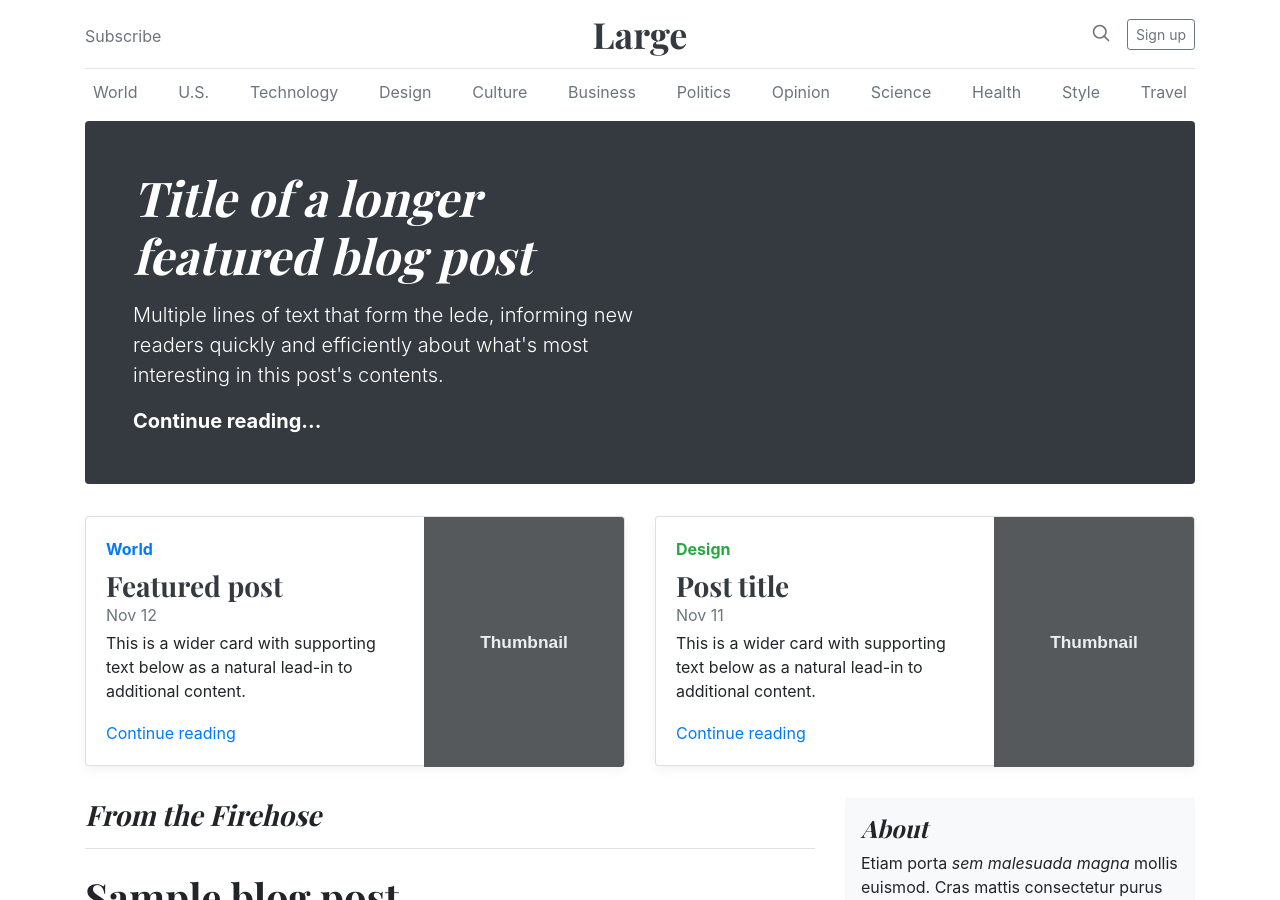
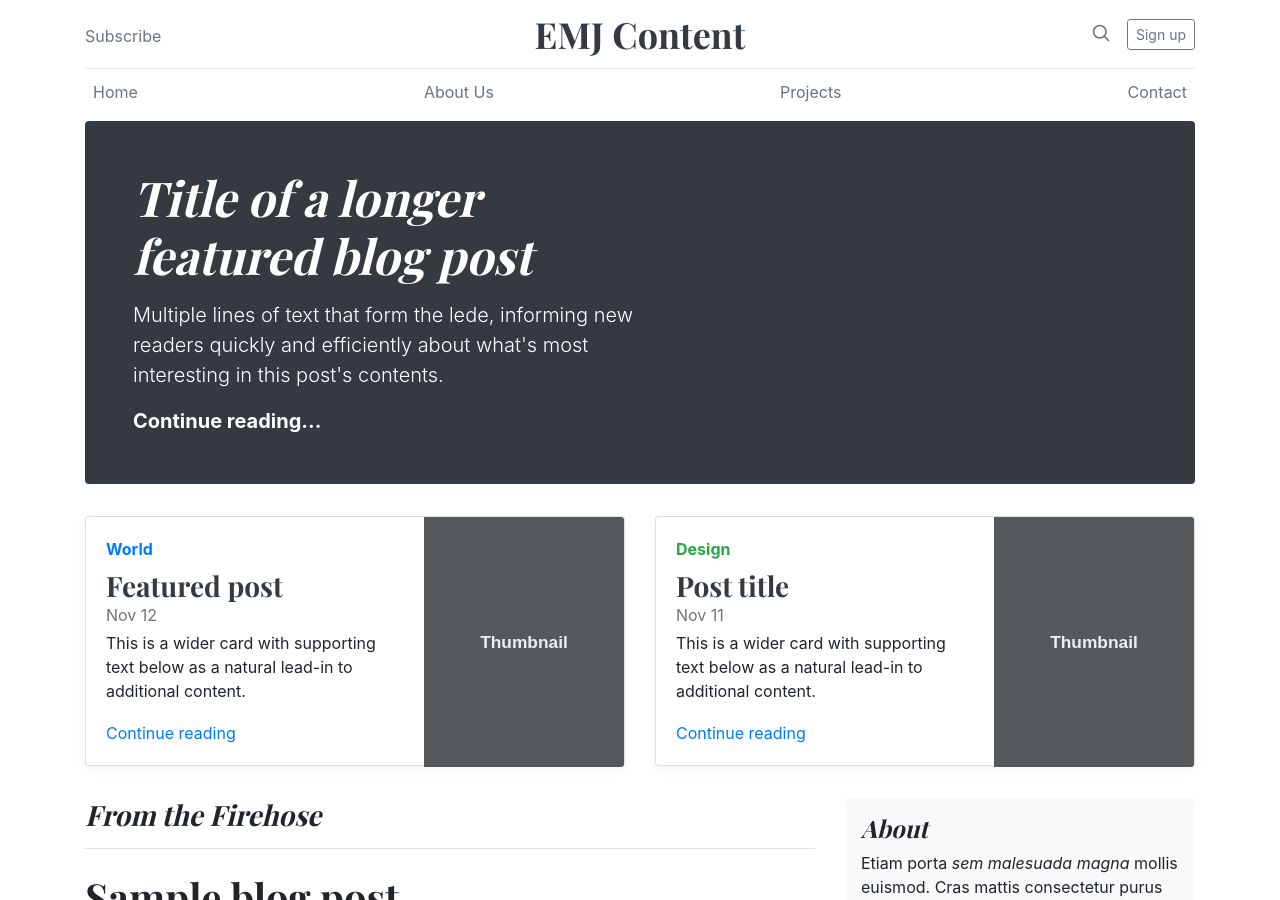
Before and after one commit to louisegrimble/louisegrimble.github.io, a Jekyll site: the page index.html, which Jekyll copies as it is, in a window 1280 px wide and 900 px high. Built offline with Jekyll 4.4.1, drawn with Linux system fonts in a browser that asks for light colours; nearby versions of some CDN libraries.

Commit message:
finally some html

```diff
--- a/index.html
+++ b/index.html
@@ -26,7 +26,7 @@
             <a class="text-muted" href="#">Subscribe</a>
           </div>
           <div class="col-4 text-center">
-            <a class="blog-header-logo text-dark" href="#">Large</a>
+            <a class="blog-header-logo text-dark" href="#">EMJ Content</a>
           </div>
           <div class="col-4 d-flex justify-content-end align-items-center">
             <a class="text-muted" href="#">
@@ -39,18 +39,10 @@
 
       <div class="nav-scroller py-1 mb-2">
         <nav class="nav d-flex justify-content-between">
-          <a class="p-2 text-muted" href="#">World</a>
-          <a class="p-2 text-muted" href="#">U.S.</a>
-          <a class="p-2 text-muted" href="#">Technology</a>
-          <a class="p-2 text-muted" href="#">Design</a>
-          <a class="p-2 text-muted" href="#">Culture</a>
-          <a class="p-2 text-muted" href="#">Business</a>
-          <a class="p-2 text-muted" href="#">Politics</a>
-          <a class="p-2 text-muted" href="#">Opinion</a>
-          <a class="p-2 text-muted" href="#">Science</a>
-          <a class="p-2 text-muted" href="#">Health</a>
-          <a class="p-2 text-muted" href="#">Style</a>
-          <a class="p-2 text-muted" href="#">Travel</a>
+          <a class="p-2 text-muted" href="#">Home</a>
+          <a class="p-2 text-muted" href="#">About Us</a>
+          <a class="p-2 text-muted" href="#">Projects</a>
+          <a class="p-2 text-muted" href="#">Contact</a>
         </nav>
       </div>
 
```
